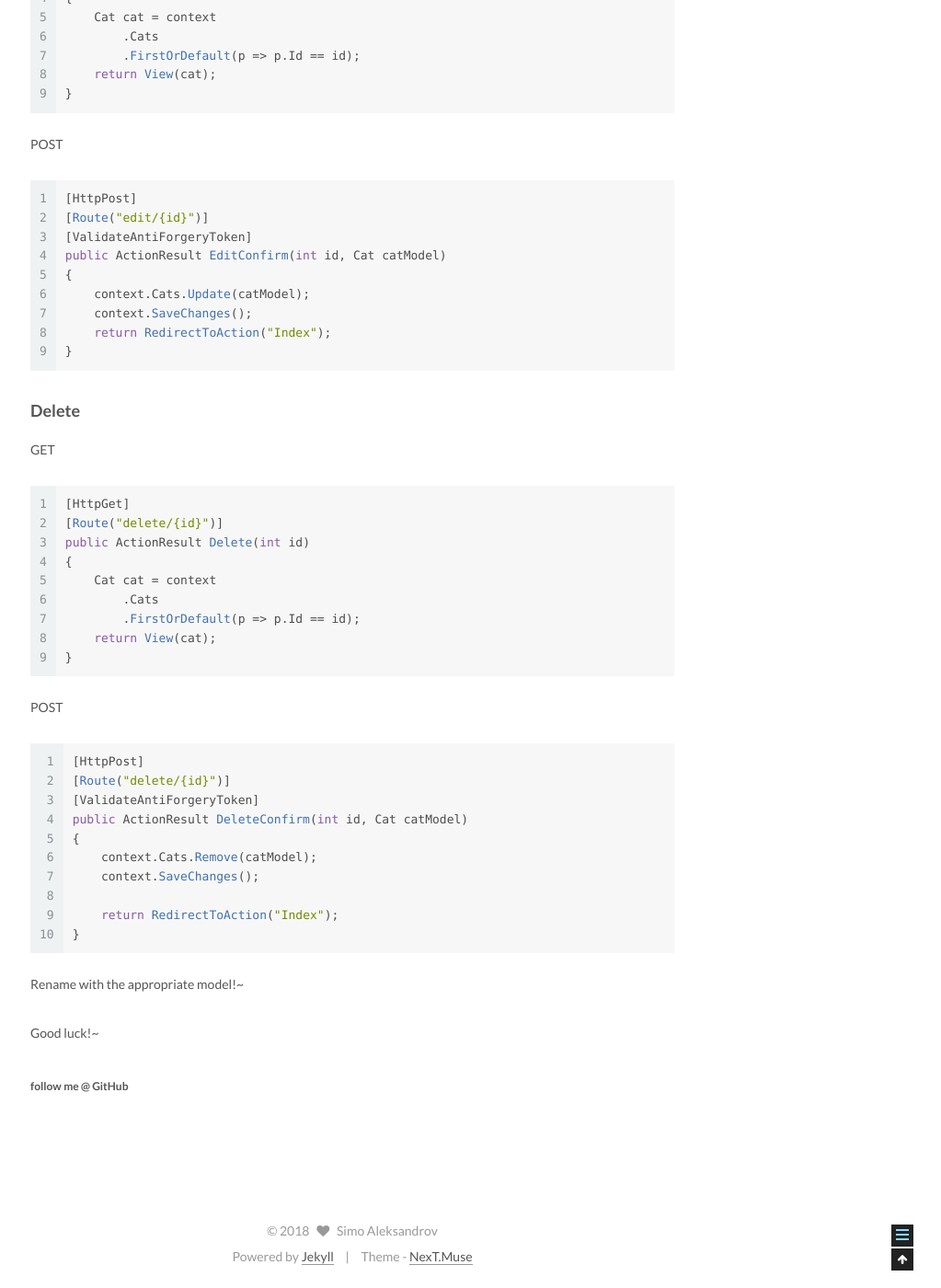
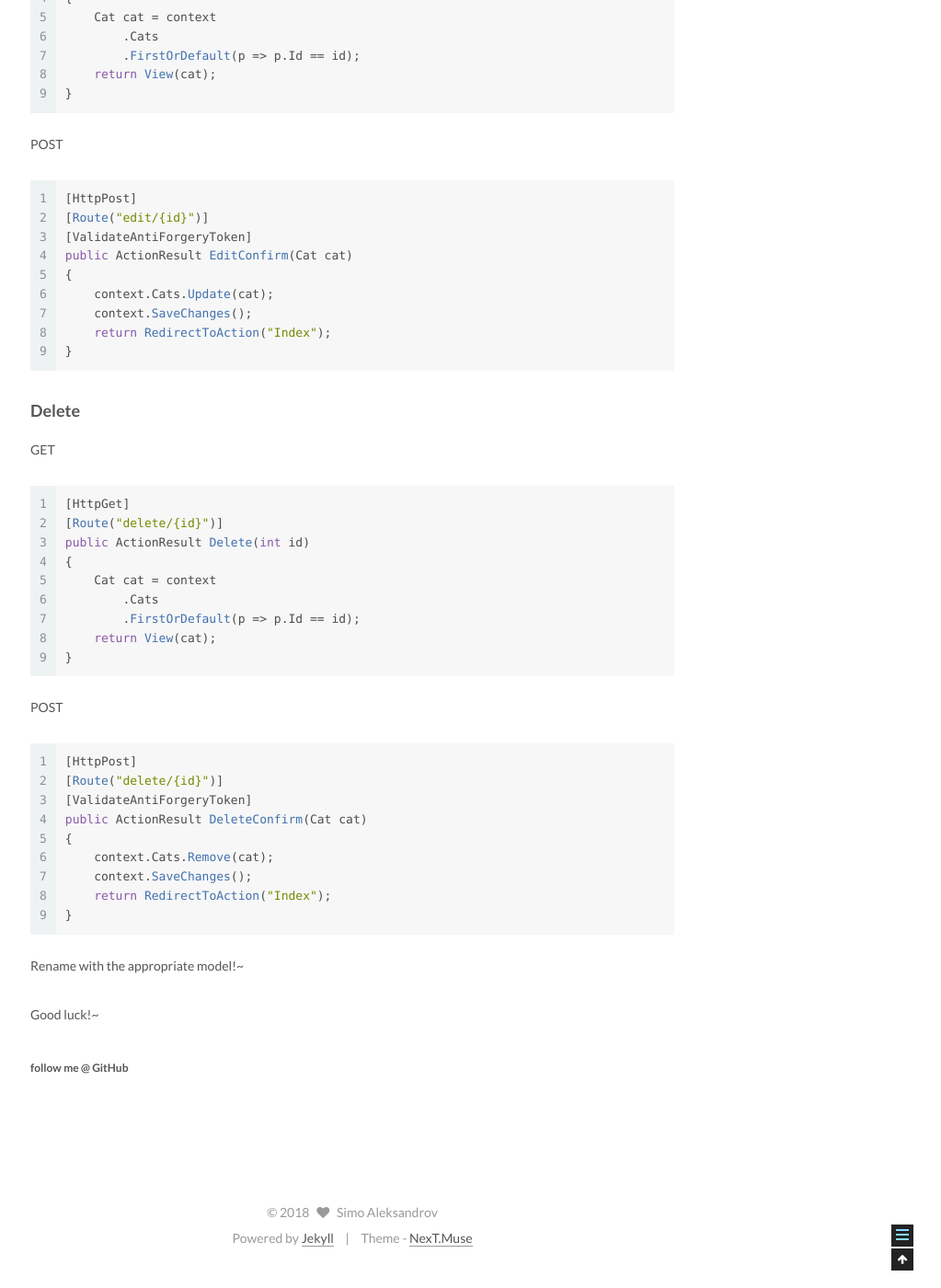
Before and after one commit to fr3fou/cheatsheet, a Jekyll site: the page built from _posts/2018-08-09-Intro.md, in a window 1280 px wide and 1400 px high, scrolled down 10884 px. Shown: the whole window at 92% size, without its empty margins (257-1280 px from the left). Built offline with Jekyll 4.4.1, drawn with Linux system fonts in a browser that asks for light colours.

Commit message:
Update 2018-08-09-Intro.md

````diff
--- a/_posts/2018-08-09-Intro.md
+++ b/_posts/2018-08-09-Intro.md
@@ -507,9 +507,9 @@ POST
 [HttpPost]
 [Route("edit/{id}")]
 [ValidateAntiForgeryToken]
-public ActionResult EditConfirm(int id, Cat catModel)
+public ActionResult EditConfirm(Cat cat)
 {
-    context.Cats.Update(catModel);
+    context.Cats.Update(cat);
     context.SaveChanges();
     return RedirectToAction("Index");
 }
@@ -537,11 +537,10 @@ POST
 [HttpPost]
 [Route("delete/{id}")]
 [ValidateAntiForgeryToken]
-public ActionResult DeleteConfirm(int id, Cat catModel)
+public ActionResult DeleteConfirm(Cat cat)
 {
-    context.Cats.Remove(catModel);
+    context.Cats.Remove(cat);
     context.SaveChanges();
-
     return RedirectToAction("Index");
 }
 ```
````
